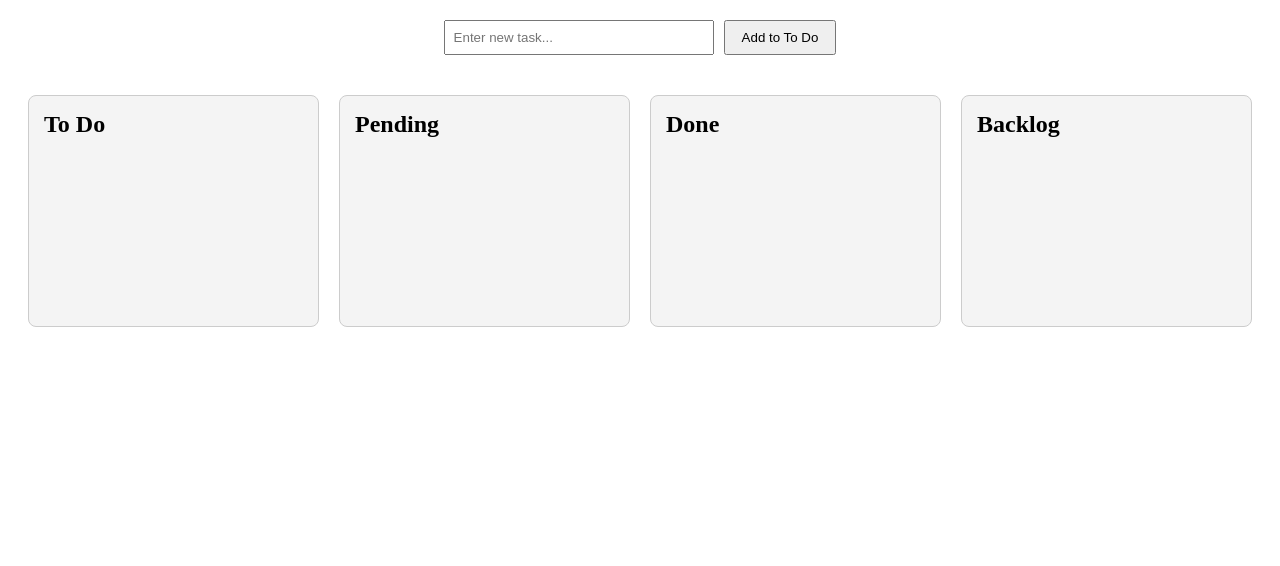
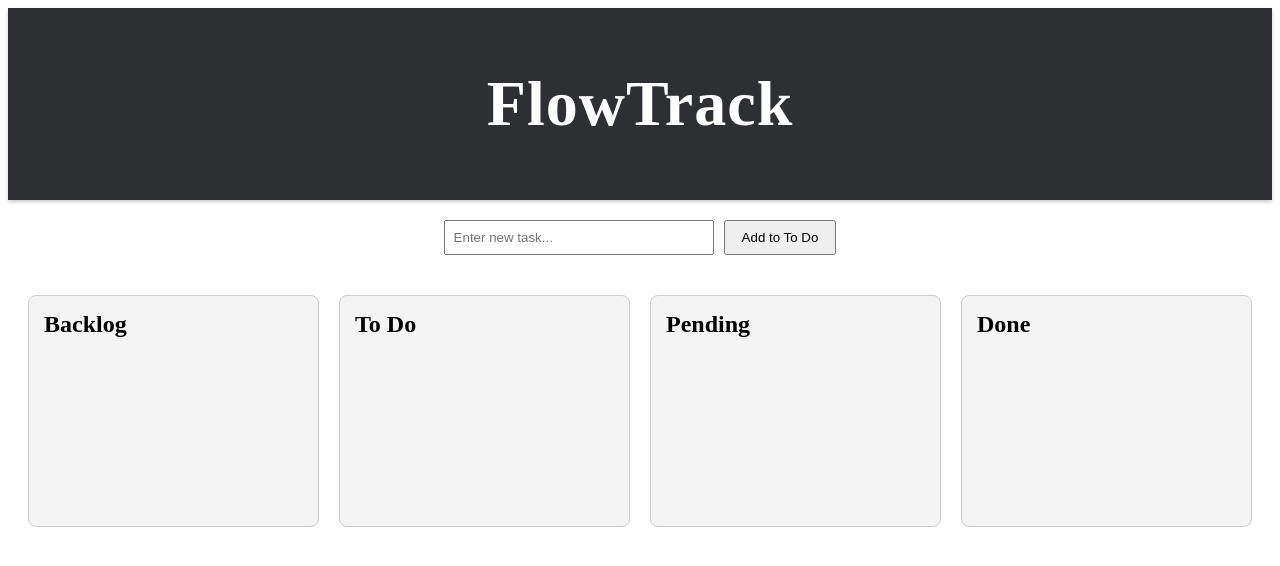
Before and after one commit to cotejoj/flowtrack, a React (Vite) app: page / in a window 1280 px wide. Shown: the top 566 px of the page. Built offline with nearby package versions, Linux system fonts and the light colour scheme.

Commit message:
added header and fix column to put backlog first

```diff
--- a/src/App.tsx
+++ b/src/App.tsx
@@ -2,12 +2,14 @@ import { useState } from 'react'
 import reactLogo from './assets/react.svg'
 import viteLogo from '/vite.svg'
 import './App.css'
+import Header from './components/Header'
 import TaskList from './components/TaskList'
 function App() {
   const [count, setCount] = useState(0)
 
   return (
     <>
+      <Header />
       <TaskList />
     </>
   )
--- /dev/null
+++ b/src/components/Header.css
@@ -0,0 +1,11 @@
+/* Header.css */
+.app-header {
+  background-color: #2d2f33;
+  color: #fff;
+  padding: 1rem 2rem;
+  text-align: center;
+  font-size: 2rem;
+  font-weight: bold;
+  letter-spacing: 1px;
+  box-shadow: 0 2px 4px rgba(0, 0, 0, 0.2);
+}
--- /dev/null
+++ b/src/components/Header.tsx
@@ -0,0 +1,9 @@
+import "./Header.css";
+
+export default function Header() {
+  return (
+    <header className="app-header">
+      <h1>FlowTrack</h1>
+    </header>
+  );
+}
--- a/src/components/TaskList.tsx
+++ b/src/components/TaskList.tsx
@@ -161,10 +161,10 @@ export default function TaskList() {
       </form>
 
       <div className="task-container">
+        {renderColumn("Backlog", "backlog")}
         {renderColumn("To Do", "todo")}
         {renderColumn("Pending", "pending")}
         {renderColumn("Done", "done")}
-        {renderColumn("Backlog", "backlog")}
       </div>
     </div>
   );
```
